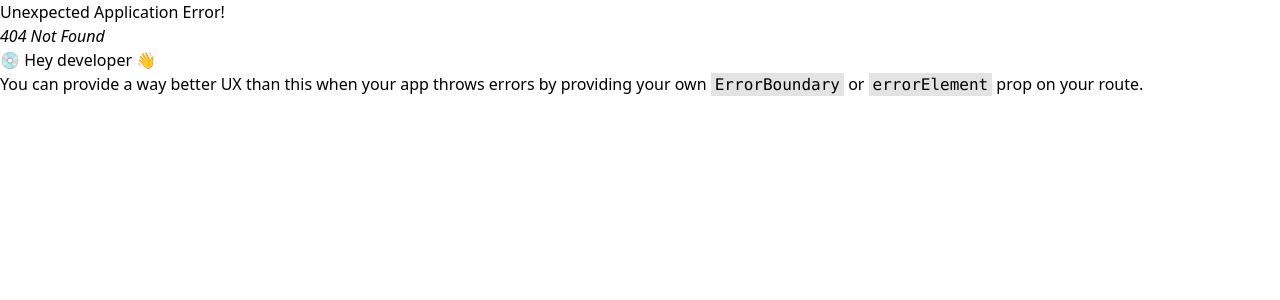
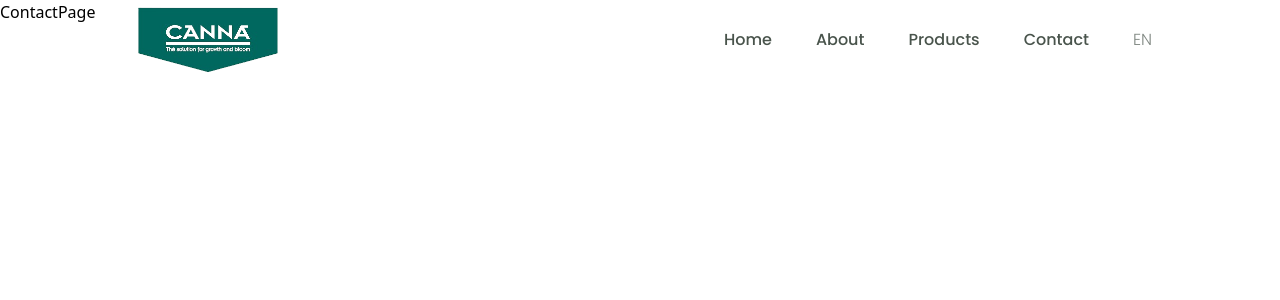
Before and after one commit to ArmendTahiraga/ads, a React (Vite) app: page /contact in a window 1280 px wide. Before the commit this address had no page. Shown: the top 300 px of the page. Built offline with nearby package versions, Linux system fonts and the light colour scheme.

Commit message:
Finished the Nav

```diff
--- a/index.html
+++ b/index.html
@@ -4,6 +4,10 @@
 <head>
 	<meta charset="UTF-8" />
 	<meta name="viewport" content="width=device-width, initial-scale=1.0" />
+	<link rel="preconnect" href="https://fonts.googleapis.com">
+	<link rel="preconnect" href="https://fonts.gstatic.com" crossorigin>
+	<link href="https://fonts.googleapis.com/css2?family=Poppins:wght@200;300;400;500;700&display=swap"
+		rel="stylesheet">
 	<title>ADS</title>
 </head>
 
--- a/src/Components/Nav.tsx
+++ b/src/Components/Nav.tsx
@@ -1,16 +1,48 @@
 import { useContext } from "react";
 import { Context } from "../Context/Context";
 import { Link } from "react-router-dom";
+import logo from "../../Images/logo.png";
 
 const Nav = () => {
 	const { language, changeLanguage } = useContext(Context);
 
 	return (
-		<div>
-			<Link to="/">Home</Link>
-			<Link to="/about">About</Link>
-			<p onClick={changeLanguage}>{language}</p>
-		</div>
+		<nav className="absolute z-10 w-full">
+			<div className="flex justify-between items-center w-4/5 mx-auto">
+				<Link to="/">
+					<img src={logo} alt="" className="h-20" />
+				</Link>
+				<div className="flex justify-evenly items-center">
+					<Link to="/" className="me-11 font-poppins font-medium text-primary hover:text-secondary transition-colors">
+						{language === "EN" ? "Home" : "Shtëpi"}
+					</Link>
+					<Link
+						to="/about"
+						className="me-11 font-poppins font-medium text-primary hover:text-secondary transition-colors"
+					>
+						{language === "EN" ? "About" : "Rreth"}
+					</Link>
+					<Link
+						to="/products"
+						className="me-11 font-poppins font-medium text-primary hover:text-secondary transition-colors"
+					>
+						{language === "EN" ? "Products" : "Produktet"}
+					</Link>
+					<Link
+						to="/contact"
+						className="me-11 font-poppins font-medium text-primary hover:text-secondary transition-colors"
+					>
+						{language === "EN" ? "Contact" : "Kontakto"}
+					</Link>
+					<p
+						className="font-poppins font-light cursor-pointer text-primary hover:text-secondary transition-colors opacity-70"
+						onClick={changeLanguage}
+					>
+						{language}
+					</p>
+				</div>
+			</div>
+		</nav>
 	);
 };
 
--- /dev/null
+++ b/src/Pages/ContactPage.tsx
@@ -0,0 +1,5 @@
+const ContactPage = () => {
+	return <div>ContactPage</div>;
+};
+
+export default ContactPage;
--- a/src/Routes/Routes.tsx
+++ b/src/Routes/Routes.tsx
@@ -3,6 +3,7 @@ import App from "../App";
 import HomePage from "../Pages/HomePage";
 import AboutPage from "../Pages/AboutPage";
 import ProductPage from "../Pages/ProductPage";
+import ContactPage from "../Pages/ContactPage";
 
 export const router = createBrowserRouter([
 	{
@@ -11,7 +12,8 @@ export const router = createBrowserRouter([
 		children: [
 			{ path: "", element: <HomePage /> },
 			{ path: "about", element: <AboutPage /> },
-			{ path: "products/:ticker", element: <ProductPage /> },
+			{ path: "products", element: <ProductPage /> },
+			{ path: "contact", element: <ContactPage /> },
 		],
 	},
 ]);
--- a/tailwind.config.js
+++ b/tailwind.config.js
@@ -2,7 +2,15 @@
 export default {
 	content: ["./index.html", "./src/**/*.{js,ts,jsx,tsx}"],
 	theme: {
-		extend: {},
+		extend: {
+			fontFamily: {
+				poppins: ["Poppins", "sans-serif"],
+			},
+			colors: {
+				primary: "#49544C",
+				secondary: "#61B278",
+			},
+		},
 	},
 	plugins: [],
 };
```
Also changed, not shown: Images/logo.png (added).
